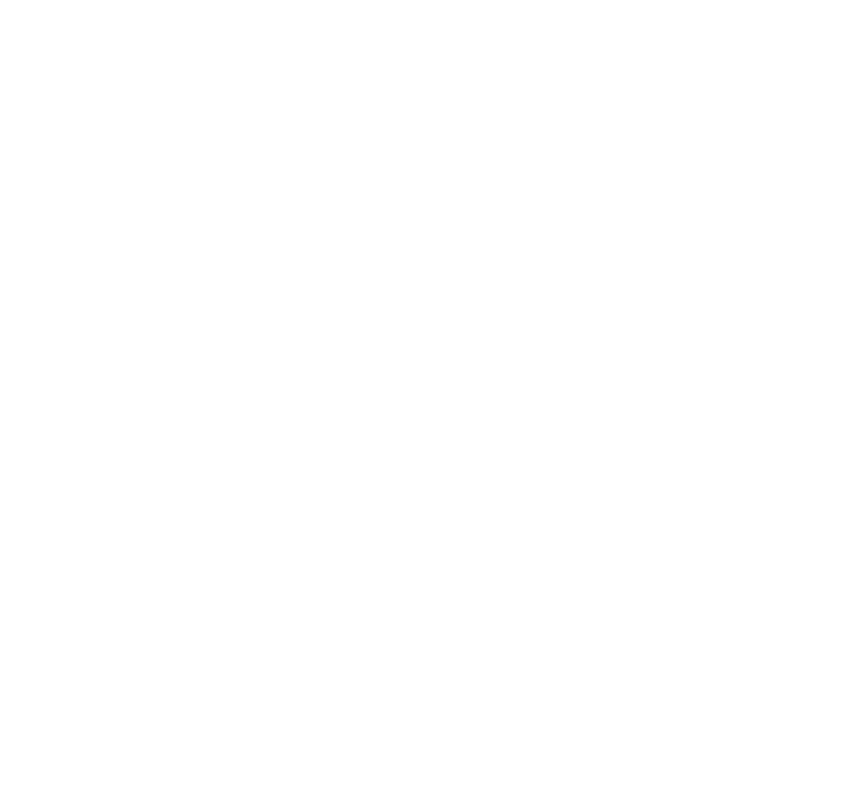
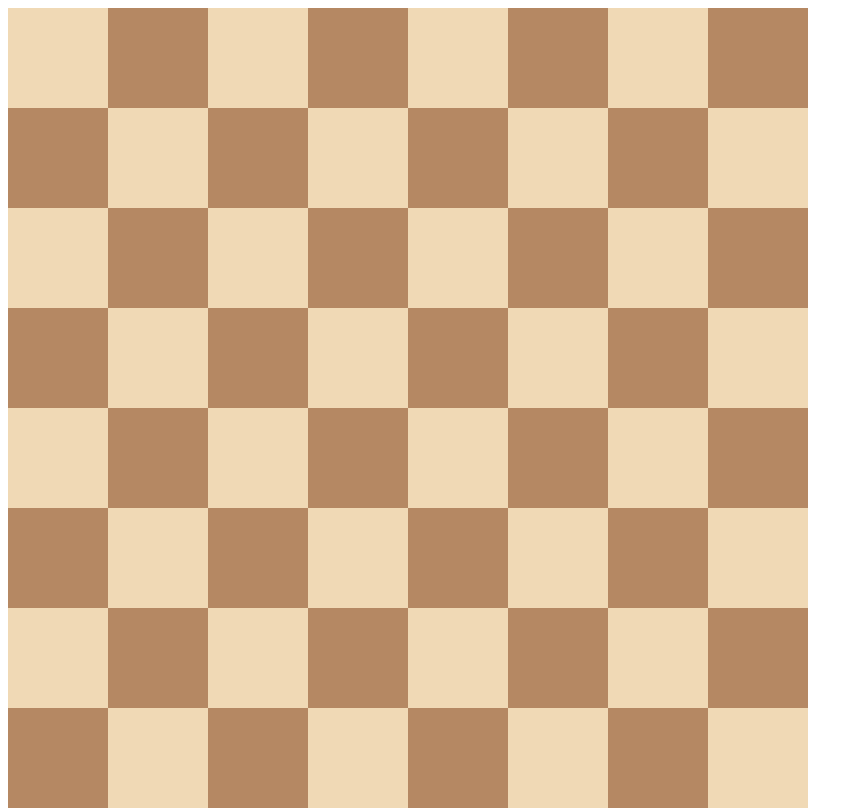
Before and after one commit to AlexandraTKO/HTML-CSS-JS-Beginner-Exercises, a plain HTML site: page index.html in a window 1280 px wide. Shown: the whole page, without its empty margins (0-863 px from the left). Drawn offline with Linux system fonts and the light colour scheme.

Commit message:
simple style chessboard

```diff
--- a/index.html
+++ b/index.html
@@ -5,7 +5,23 @@
   <title>Chessboard</title>
   <style>
 
+    .container {
+      display: grid;
+      grid-template-columns: repeat(8, 1fr);
+      width: 100px;
+      height: 100px;
+    }
+    .white {
+      background-color: #f0d9b5;
+      width: 100px;
+      height: 100px;
+    }
 
+    .black {
+      background-color: #b58863;
+      width: 100px;
+      height: 100px;
+    }
 
   </style>
 </head>
```
